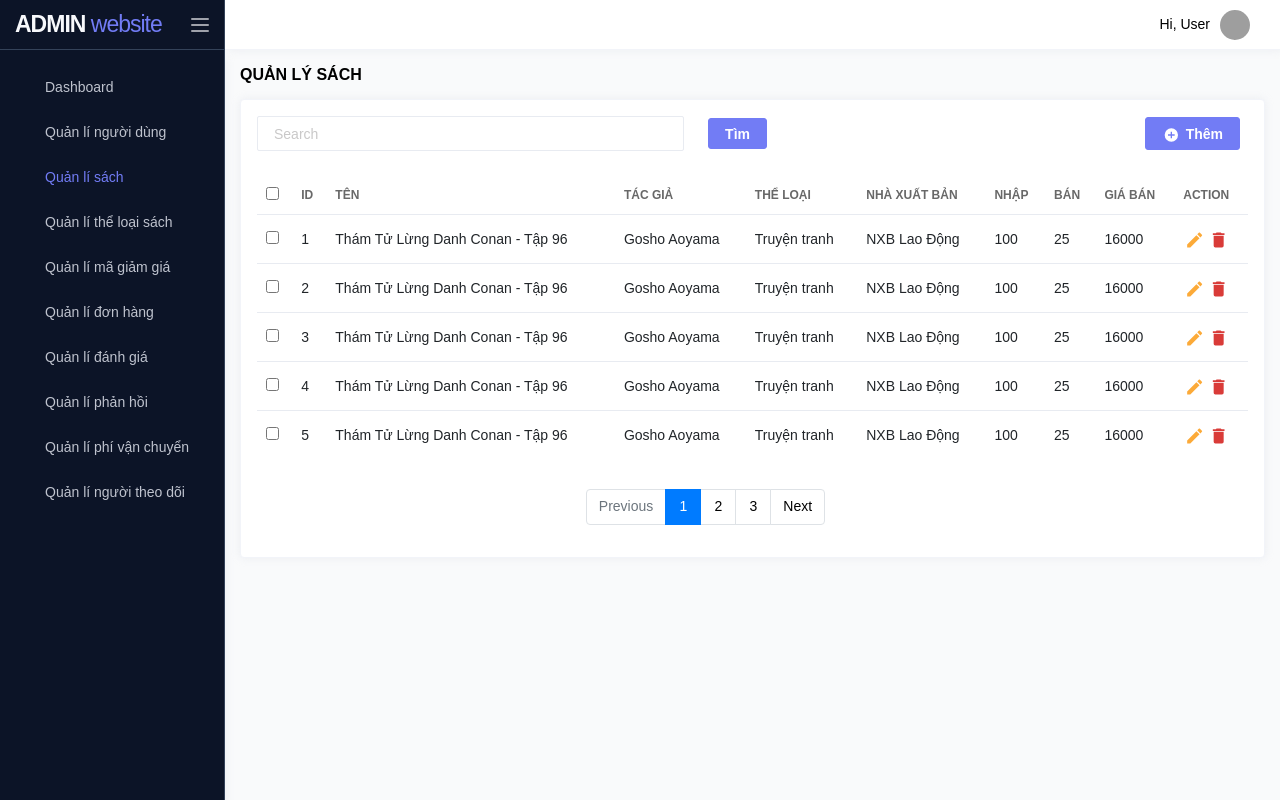
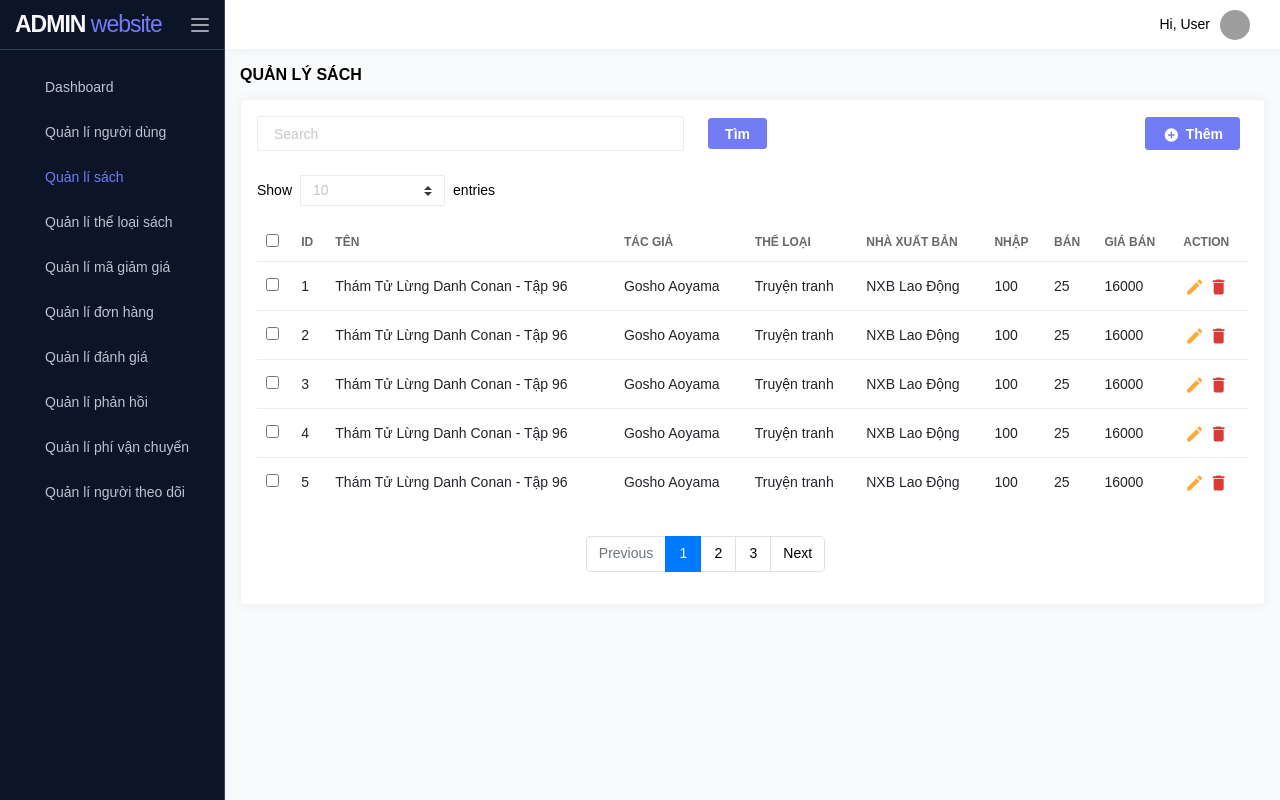
Before and after one commit to pnyennhi/swap-admin, a React (Create React App) app: page /book in a window 1280 px wide. Built offline with nearby package versions, Linux system fonts and the light colour scheme; no server answers; sample sign-in values are in the browser's storage; grey boxes are pictures that could not be loaded.

Commit message:
add book toolbar

```diff
--- a/src/containers/Book/Book.js
+++ b/src/containers/Book/Book.js
@@ -1,17 +1,19 @@
 import React, { useState, useEffect } from "react";
-import { add } from "../../components/svg/icon";
+
 import BookTable from "./components/BookTable";
+import BookToolbar from "./components/BookToolbar";
 import { books as fakeBooks } from "../../FakeData";
 import DeleteBookModal from "./components/DeleteBookModal";
 import AddBookModal from "./components/AddBookModal";
 import Pagination from "../../components/Pagination";
+
 import axios from "axios";
 
 const Book = () => {
   const [books, setBooks] = useState(fakeBooks);
   const [selectedBooks, setSelectedBooks] = useState([]);
   const [deletedBook, setDeletedBook] = useState(null);
-  const [showDeleteModal, setShowDeletedModal] = useState(false);
+  const [showDeleteModal, setShowDeleteModal] = useState(false);
   const [showAddModal, setShowAddModal] = useState(false);
   const [sortConfig, setSortConfig] = useState(null);
   const [totalRows, setTotalRows] = useState(21);
@@ -35,7 +37,7 @@ const Book = () => {
 
   const handleCloseDeleteModal = () => {
     setDeletedBook(null);
-    setShowDeletedModal(false);
+    setShowDeleteModal(false);
   };
 
   const handleCloseAddModal = () => {
@@ -46,7 +48,7 @@ const Book = () => {
     //delete book API
     //id is an array
     setDeletedBook(null);
-    setShowDeletedModal(false);
+    setShowDeleteModal(false);
     // handleDeleteBooks(ids);
   };
 
@@ -128,65 +130,17 @@ const Book = () => {
         <div class="col-md-12 grid-margin stretch-card">
           <div class="card">
             <div class="card-body">
-              <div class="row align-items-md-center justify-content-between mb-4">
-                <div class="col-sm-12 col-md-8">
-                  <div className="row align-items-md-center">
-                    <div class="col-sm-9 col-md-8  dataTables_filter">
-                      <input
-                        class="form-control"
-                        placeholder="Search"
-                        onChange={(e) => {
-                          setFilters({ ...filters, search: e.target.value });
-                        }}
-                        onKeyUp={(e) => {
-                          if (e.keyCode === 13) handleSearchBooks();
-                        }}
-                      />
-                    </div>
-                    <div class="col-sm-3 col-md-4">
-                      <a
-                        className="btn btn-primary mr-2 mb-2 mb-md-0 text-white"
-                        onClick={() => handleSearchBooks()}
-                      >
-                        Tìm
-                      </a>
-                    </div>
-                  </div>
-                </div>
-
-                {selectedBooks.length > 0 && (
-                  <div class="col-sm-12 col-md-2 text-right">
-                    <a
-                      className="btn btn-primary mr-2 mb-2 mb-md-0 text-white"
-                      onClick={() => {
-                        setShowDeletedModal(true);
-                      }}
-                    >
-                      <i className="mr-2">{add}</i>
-                      Delete
-                    </a>
-                  </div>
-                )}
-                <div class="col-sm-12 col-md-2 text-right">
-                  <a
-                    className="btn btn-primary mr-2 mb-2 mb-md-0 text-white"
-                    onClick={() => {
-                      setShowAddModal(true);
-                    }}
-                  >
-                    <i className="mr-2">{add}</i>
-                    Thêm
-                  </a>
-                </div>
-              </div>
+              <BookToolbar
+                selectedLength={selectedBooks.length}
+                onSearch={handleSearchBooks}
+                onChangeFilters={(key, value) => {
+                  setFilters({ ...filters, [key]: value });
+                }}
+                onShowDeleteModal={setShowDeleteModal}
+                onShowAddModal={setShowAddModal}
+              />
 
               <BookTable
-                // books={
-                //   searchedBooks.length > 0 || isSearching
-                //     ? searchedBooks
-                //     : books
-                // }
-
                 books={books}
                 selectedBooks={selectedBooks}
                 onDelete={handleSetDeletedBook}
--- /dev/null
+++ b/src/containers/Book/components/BookToolbar.js
@@ -0,0 +1,85 @@
+import React from "react";
+import { add } from "../../../components/svg/icon";
+
+const BookToolbar = (props) => {
+  const {
+    selectedLength,
+    onChangeFilters,
+    onSearch,
+    onShowDeleteModal,
+    onShowAddModal,
+  } = props;
+  return (
+    <>
+      <div class="row align-items-md-center justify-content-between mb-4">
+        <div class="col-sm-12 col-md-8">
+          <div className="row align-items-md-center">
+            <div class="col-sm-9 col-md-8  dataTables_filter">
+              <input
+                class="form-control"
+                placeholder="Search"
+                onChange={(e) => {
+                  onChangeFilters("search", e.target.value);
+                }}
+                onKeyUp={(e) => {
+                  if (e.keyCode === 13) onSearch();
+                }}
+              />
+            </div>
+            <div class="col-sm-3 col-md-4">
+              <a
+                className="btn btn-primary mr-2 mb-2 mb-md-0 text-white"
+                onClick={() => onSearch()}
+              >
+                Tìm
+              </a>
+            </div>
+          </div>
+        </div>
+
+        {selectedLength > 0 && (
+          <div class="col-sm-12 col-md-2 text-right">
+            <a
+              className="btn btn-primary mr-2 mb-2 mb-md-0 text-white"
+              onClick={() => {
+                onShowDeleteModal(true);
+              }}
+            >
+              <i className="mr-2">{add}</i>
+              Delete
+            </a>
+          </div>
+        )}
+        <div class="col-sm-12 col-md-2 text-right">
+          <a
+            className="btn btn-primary mr-2 mb-2 mb-md-0 text-white"
+            onClick={() => {
+              onShowAddModal(true);
+            }}
+          >
+            <i className="mr-2">{add}</i>
+            Thêm
+          </a>
+        </div>
+      </div>
+      <div className="row mb-3">
+        <div class="col-sm-12 col-md-6">
+          <div class="dataTables_length flex align-items-center">
+            <span className="mr-2">Show </span>
+            <select
+              class="custom-select custom-select-sm form-control mr-2"
+              style={{ width: "30%" }}
+            >
+              <option value="10">10</option>
+              <option value="30">30</option>
+              <option value="50">50</option>
+            </select>{" "}
+            <span>entries</span>
+          </div>
+        </div>
+      </div>
+    </>
+  );
+};
+
+export default BookToolbar;
```
